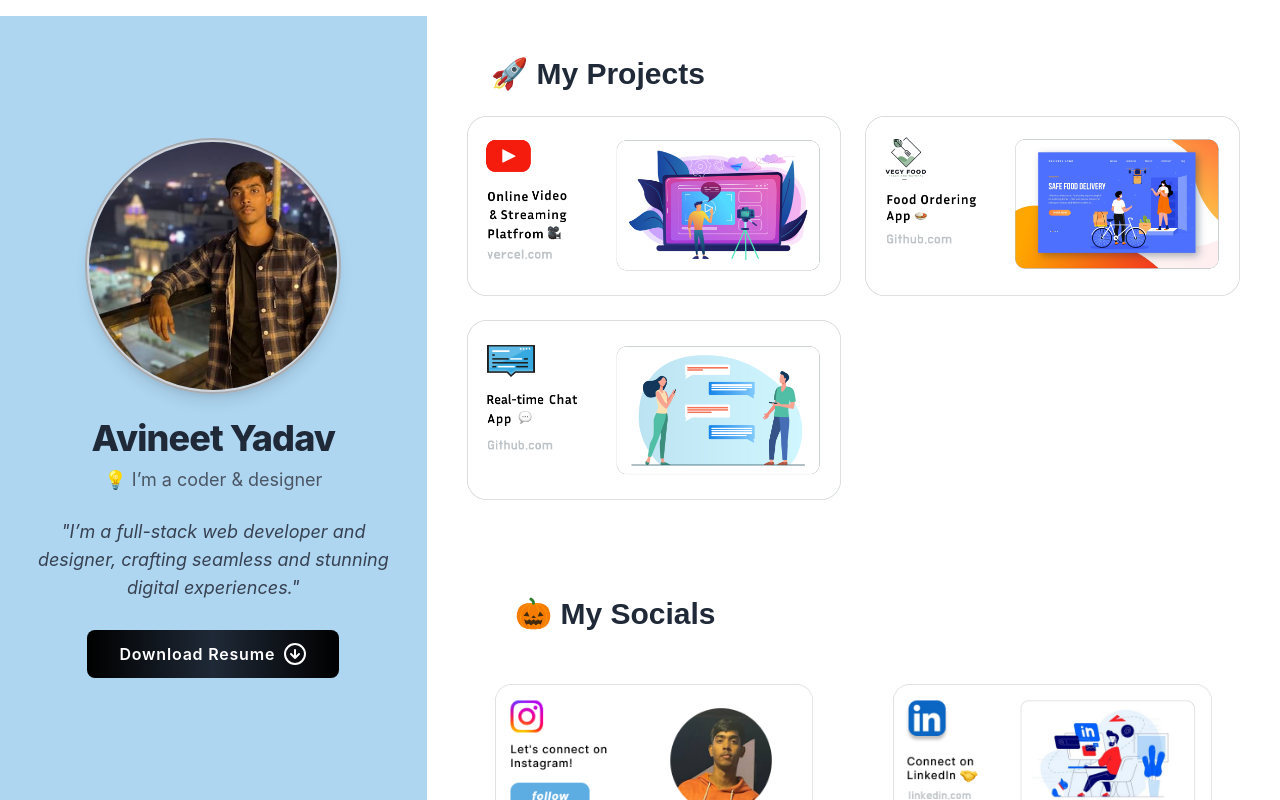
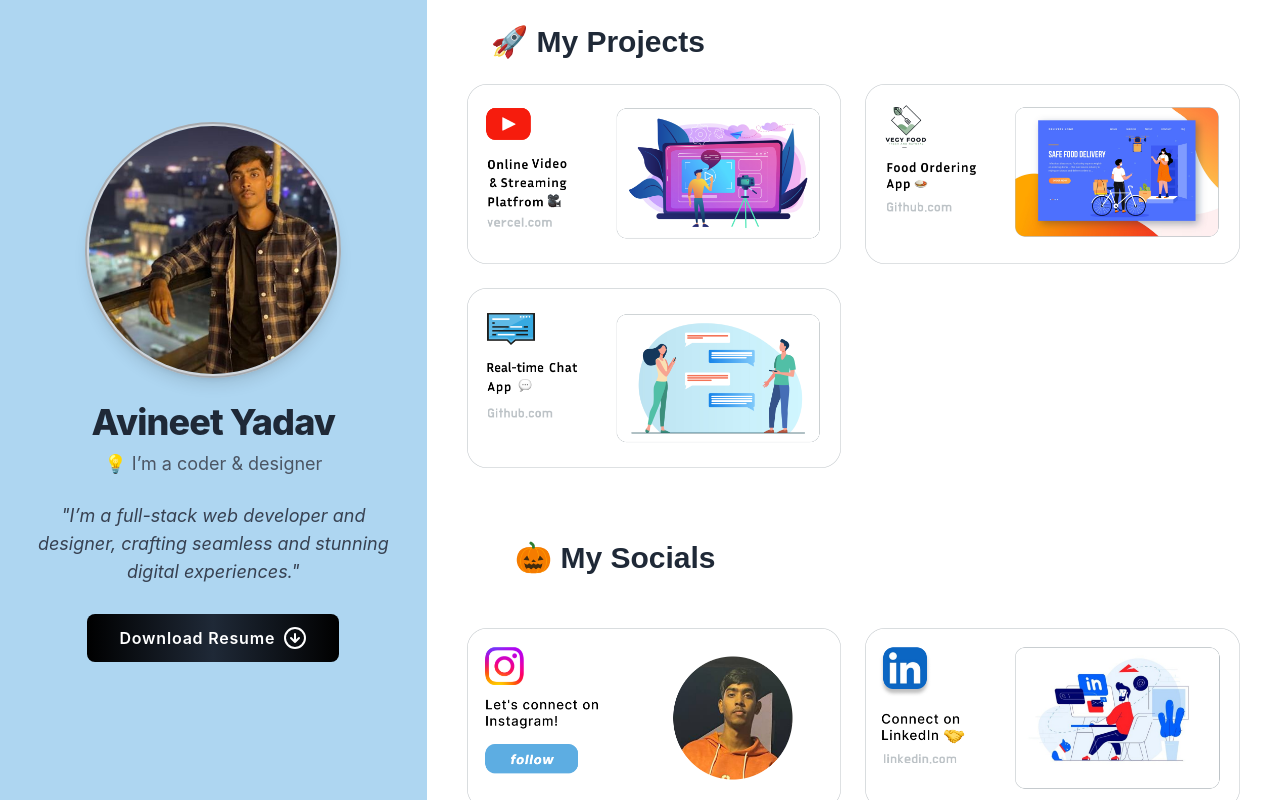
Before and after one commit to AvineetYadav/Portfolio-, a React (Vite) app: page / in a window 1280 px wide. Built offline with nearby package versions, Linux system fonts and the light colour scheme.

Commit message:
add code

```diff
--- a/src/components/MyProject.tsx
+++ b/src/components/MyProject.tsx
@@ -4,7 +4,7 @@ import FM3 from "../assets/Frame 14.png";
 
 const MyProject = () => {
   return (
-    <div className="p-6 sm:px-10 font-sans text-gray-800 bg-white sm:mt-8 mt-14">
+    <div className="p-6 sm:px-10 font-sans text-gray-800 bg-white  ">
       {/* Header Section */}
       <div className="text-start mb-6">
         <h1
--- a/src/components/MySocials.tsx
+++ b/src/components/MySocials.tsx
@@ -3,7 +3,7 @@ import FM10 from "../assets/Frame 10.png";
 
 const MySocials = () => {
   return (
-    <div className="px-6 sm:px-10 py-6 font-sans bg-white text-gray-800">
+    <div className="px-6 sm:px-10  font-sans bg-white text-gray-800">
       <div className="p-4 md:p-8 lg:p-12 text-start">
         <h1
           className="text-lg sm:text-3xl md:text-4xl lg:text-3xl font-bold mb-1"
@@ -20,7 +20,7 @@ const MySocials = () => {
           <img
             src={FM5}
             alt="Social 1"
-            className="w-[85%] h-auto rounded-lg object-cover"
+            className="w-[100%] h-auto rounded-lg object-cover"
             style={{ maxHeight: "250px" }} // Adjust max height for consistency
           />
         </div>
@@ -28,7 +28,7 @@ const MySocials = () => {
           <img
             src={FM10}
             alt="Social 2"
-            className="w-[85%] h-auto rounded-lg object-cover"
+            className="w-[100%] h-auto rounded-lg object-cover"
             style={{ maxHeight: "250px" }} // Adjust max height for consistency
           />
         </div>
--- a/src/components/Profile.tsx
+++ b/src/components/Profile.tsx
@@ -3,7 +3,7 @@ import DOWNLOAD from "../assets/download-03-svgrepo-com.svg";
 
 const Profile = () => {
   return (
-    <div className="flex lg:bg-[#aed6f1] flex-col items-center justify-center h-full px-6 sm:px-8 sm:mt-8">
+    <div className="flex lg:bg-[#aed6f1] flex-col items-center justify-center h-full px-6 sm:px-8 py-6">
       {/* Profile Image */}
       <div className="relative w-44 h-44 sm:w-52 sm:h-52 lg:w-64 lg:h-64 mb-6 cursor-pointer">
         <img
@@ -16,7 +16,7 @@ const Profile = () => {
 
       {/* Profile Name and Short Bio */}
       <div className="text-center mb-4">
-        <h1 className="text-2xl sm:text-5xl lg:text-4xl font-extrabold text-gray-800 leading-tight tracking-tight">
+        <h1 className="text-3xl lg:text-4xl font-extrabold text-gray-800 leading-tight tracking-tight">
           Avineet Yadav
         </h1>
         <p className="text-sm sm:text-base lg:text-lg text-gray-600 mt-2">
```
